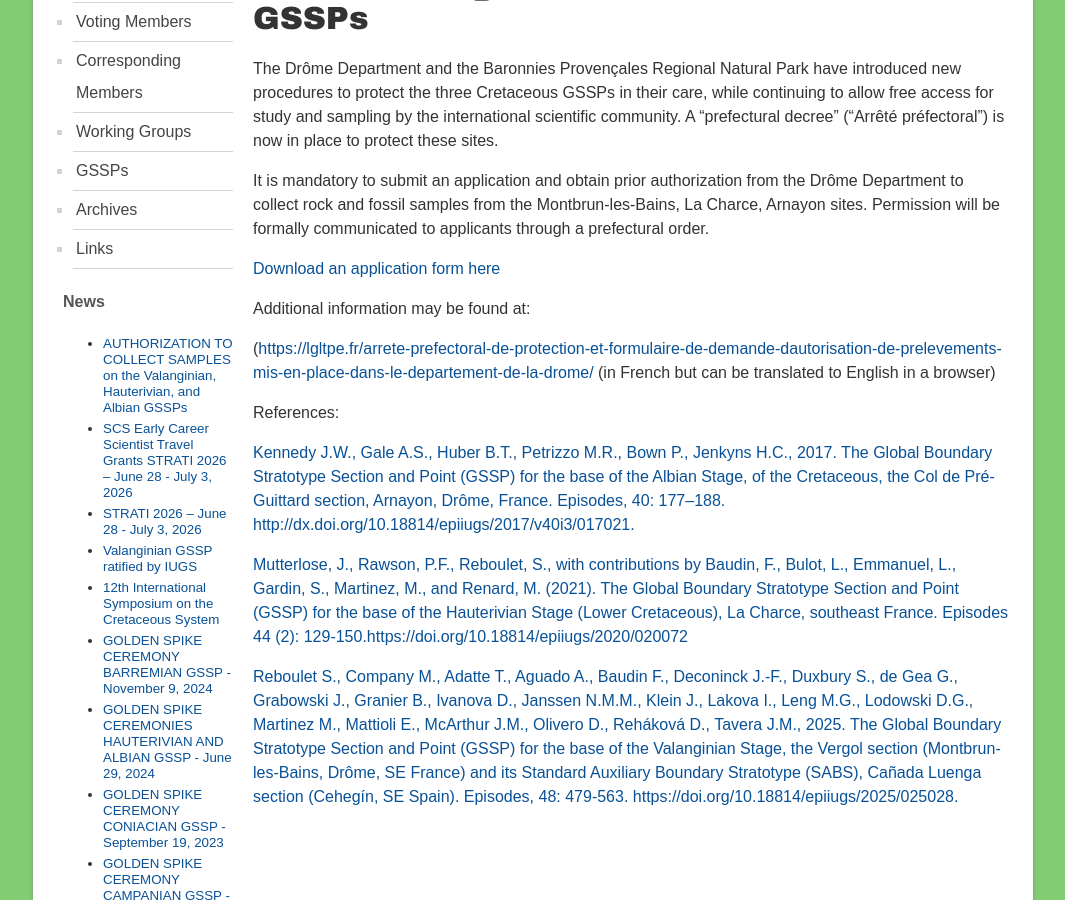
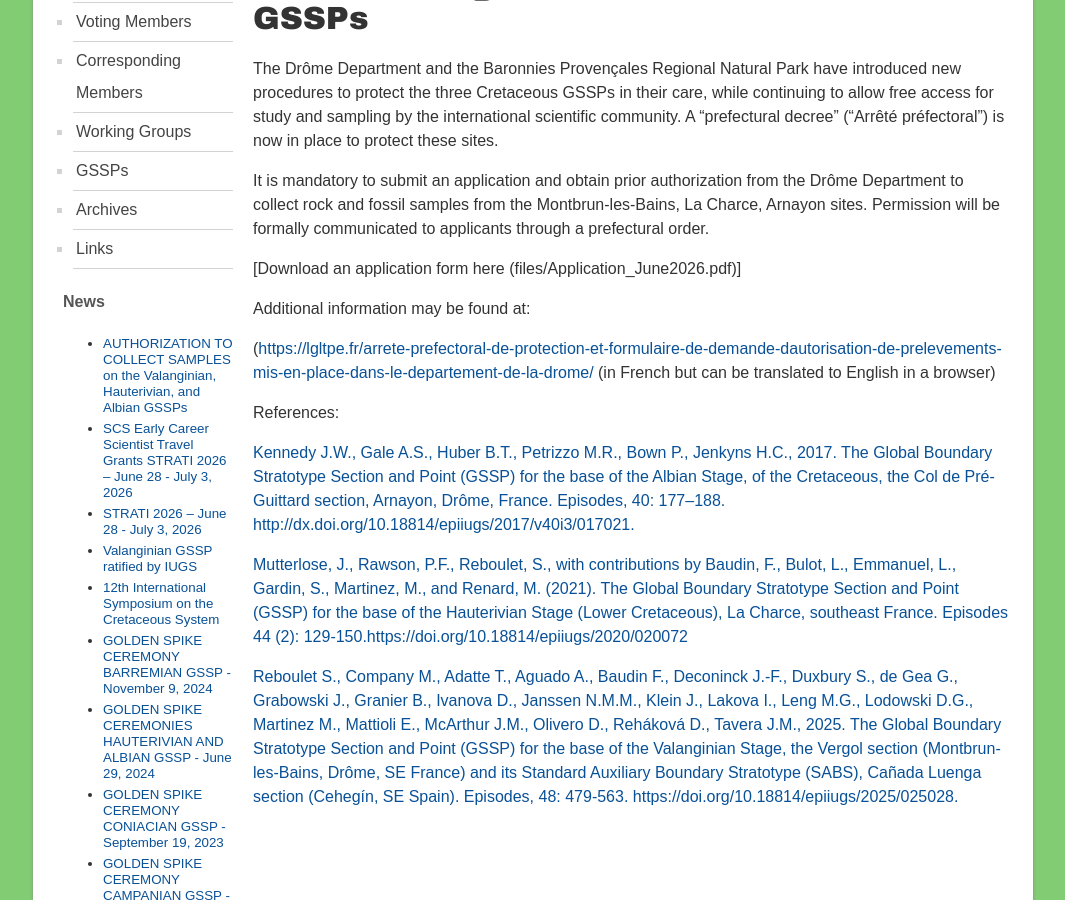
Before and after one commit to i-c-stratigraphy/subcommission-cretaceous, a Jekyll site: the page built from pages/news/authorization GSSPs.md, in a window 1280 px wide and 900 px high, scrolled down 495 px. Shown: the whole window, without its empty margins (107-1172 px from the left). Built offline with Jekyll 4.4.1, drawn with Linux system fonts in a browser that asks for light colours.

Commit message:
Update authorization GSSPs.md

```diff
--- a/pages/news/authorization GSSPs.md
+++ b/pages/news/authorization GSSPs.md
@@ -8,7 +8,7 @@ The Drôme Department and the Baronnies Provençales Regional Natural Park have
 
 It is mandatory to submit an application and obtain prior authorization from the Drôme Department to collect rock and fossil samples from the Montbrun-les-Bains, La Charce, Arnayon sites.  Permission will be formally communicated to applicants through a prefectural order.
 
-[Download an application form here](files/Application_June2026.pdf)
+[Download an application form here (files/Application_June2026.pdf)]
 
 
 Additional information may be found at:
```
